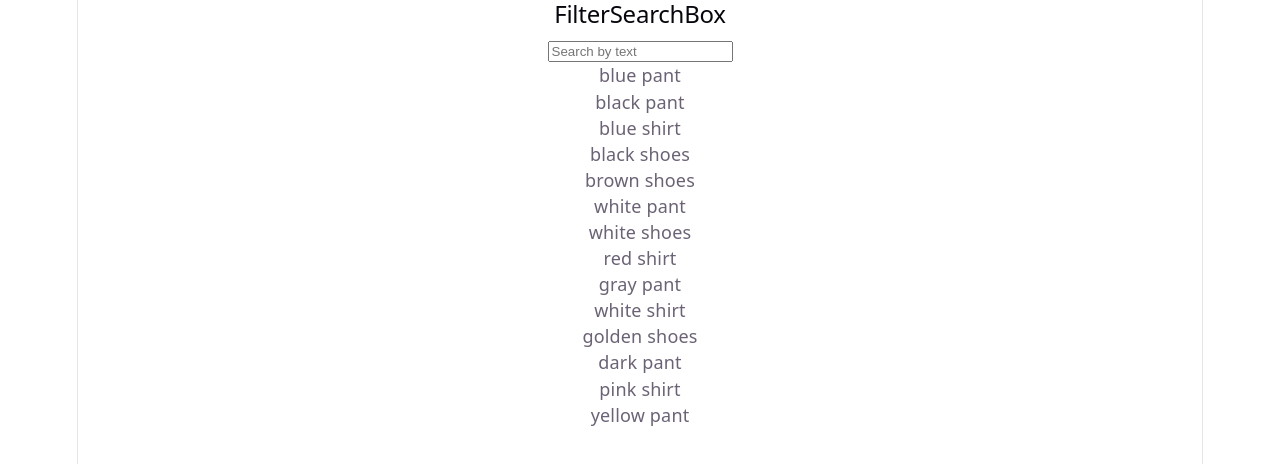
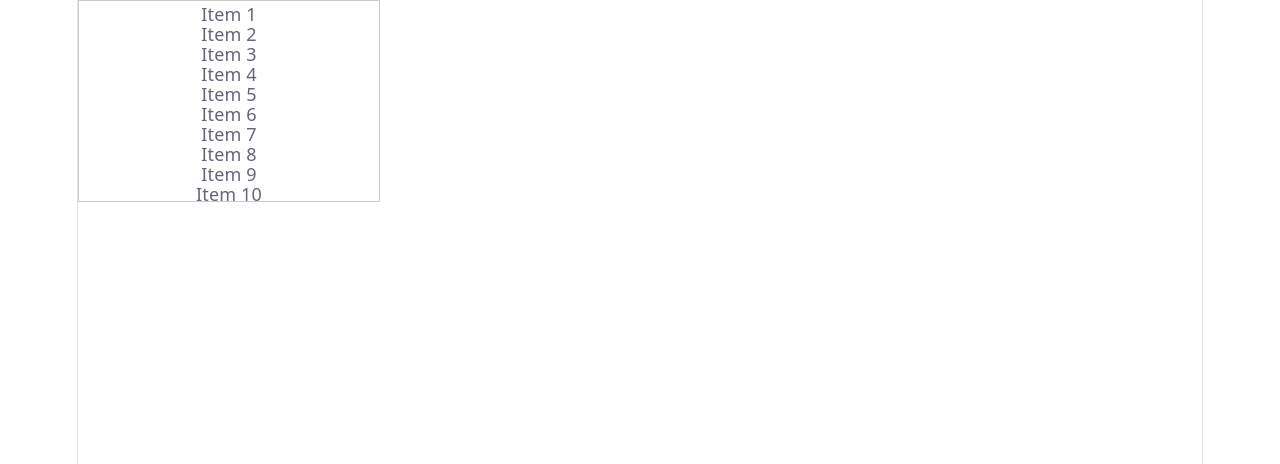
Before and after one commit to happyLearningPal/React-Basics, a React (Vite) app: page / in a window 1280 px wide. Shown: the top 464 px of the page. Built offline with nearby package versions, Linux system fonts and the light colour scheme.

Commit message:
added virtualization/windowing

```diff
--- a/package.json
+++ b/package.json
@@ -12,7 +12,8 @@
   "dependencies": {
     "react": "^19.2.4",
     "react-dom": "^19.2.4",
-    "react-router-dom": "^7.14.0"
+    "react-router-dom": "^7.14.0",
+    "react-window": "^2.2.7"
   },
   "devDependencies": {
     "@eslint/js": "^9.39.4",
--- a/src/App.jsx
+++ b/src/App.jsx
@@ -1,5 +1,6 @@
 import "./App.css";
 import { FilterSearchBox } from "./MachineCoding/FilterSearchBox";
+import { VirtualizedList } from "./MachineCoding/VirtualizedList";
 // import { ListingWithAPI } from "./MachineCoding/ListingWithAPI";
 // import { CounterExample } from "./MachineCoding/CounterExample";
 // import { DigitalClock } from "./MachineCoding/DigitalClock";
@@ -14,7 +15,9 @@ function App() {
 			{/* <Stopwatch /> */}
 			{/* <StringReverse /> */}
 			{/* <ListingWithAPI /> */}
-			<FilterSearchBox />
+			{/* <FilterSearchBox /> */}
+
+			<VirtualizedList />
 		</div>
 	);
 }
--- /dev/null
+++ b/src/MachineCoding/VirtualizedList.jsx
@@ -0,0 +1,23 @@
+import { List } from "react-window";
+
+const items = Array.from({ length: 10000 }, (_, index) => `Item ${index + 1}`);
+
+export const VirtualizedList = () => {
+	const Row = ({ index, style }) => {
+		return <div style={style}>{items[index]}</div>;
+	};
+
+	return (
+		<List
+			rowComponent={Row}
+			rowCount={items.length}
+			rowHeight={20}
+			rowProps={{ items }} // ✅ important
+			style={{
+				height: 200,
+				width: 300,
+				border: "1px solid #ccc",
+			}}
+		/>
+	);
+};
```
Also changed, not shown: 1 other file (tests, documents, lock files or other folders).
